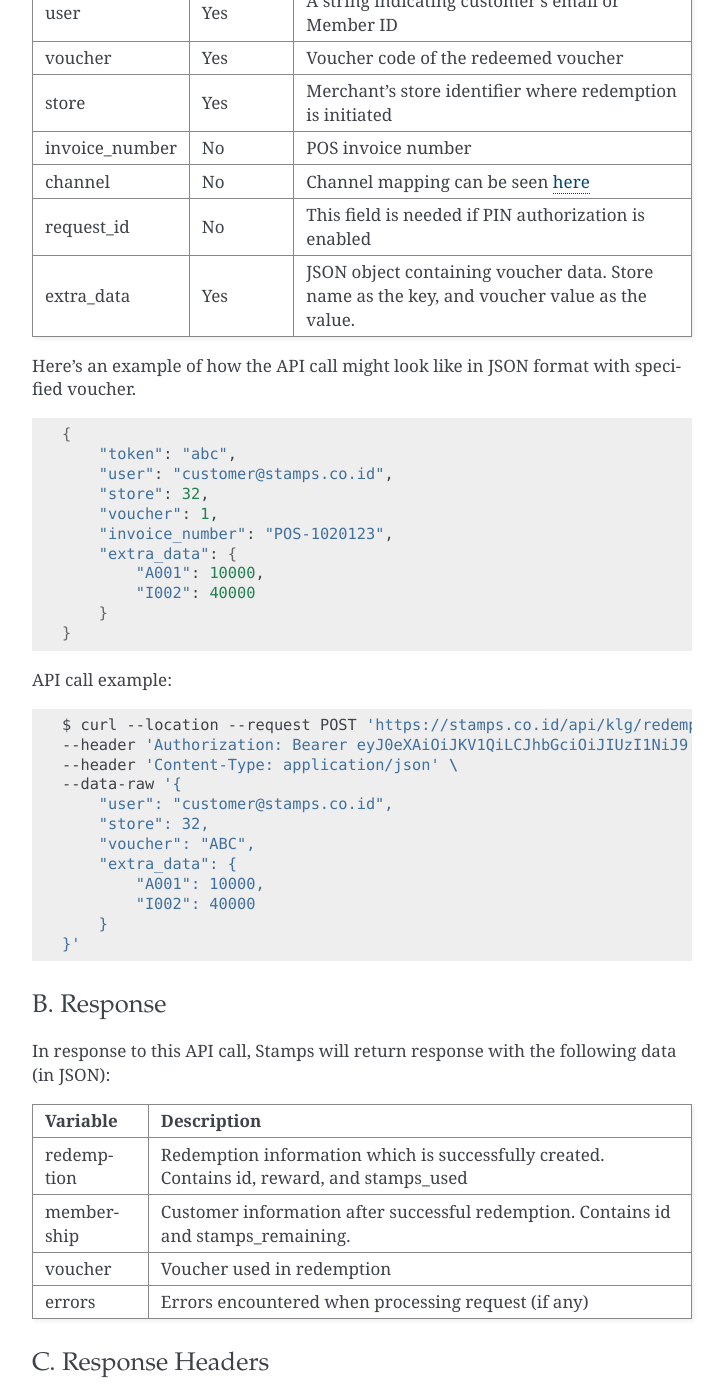
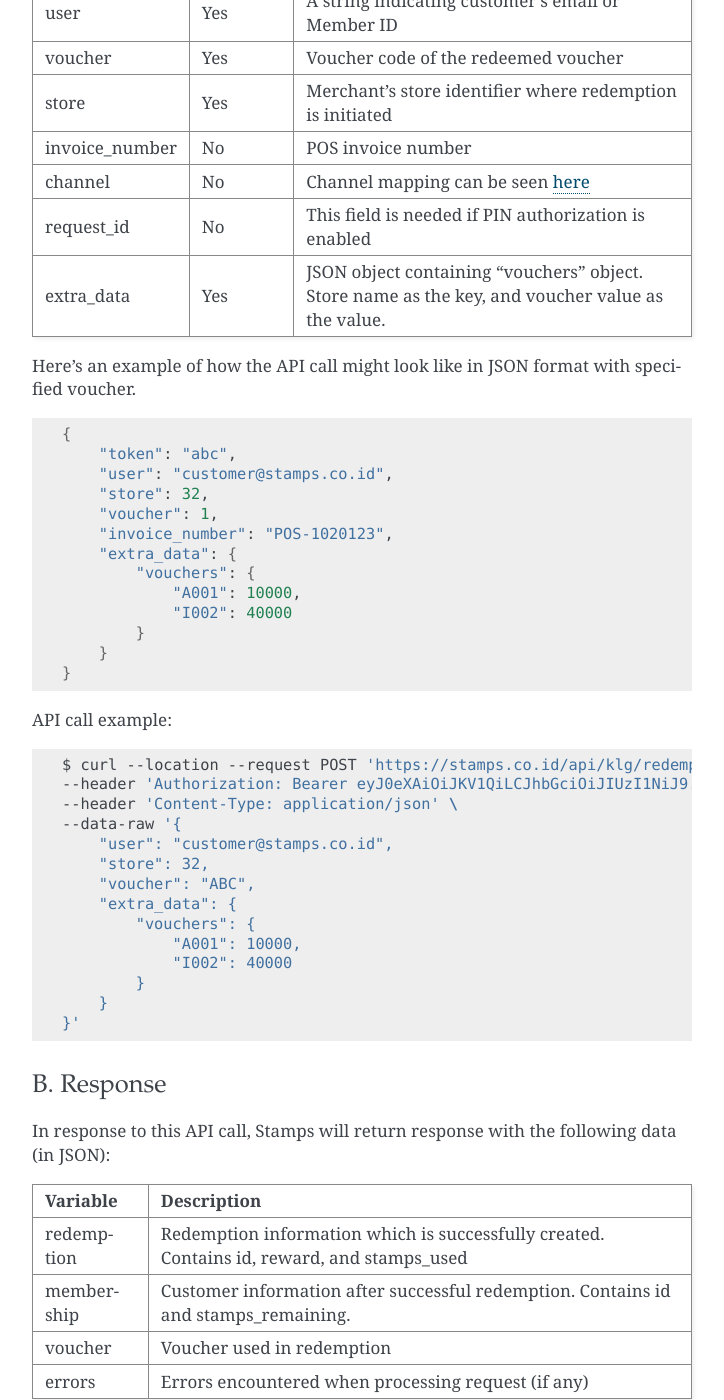
Before and after one commit to ui/stamps-api-docs, a Sphinx documentation site: the page built from source/klg_api.rst, in a window 1280 px wide and 1400 px high, scrolled down 16957 px. Shown: the whole window, without its empty margins (388-1112 px from the left). Built offline with Sphinx 7.4.7, drawn with Linux system fonts in a browser that asks for light colours.

Commit message:
add vouchers field on klg voucher redemption

```diff
--- a/source/klg_api.rst
+++ b/source/klg_api.rst
@@ -791,7 +791,7 @@ store           Yes       Merchant's store identifier where redemption is initia
 invoice_number  No        POS invoice number
 channel         No        Channel mapping can be seen :ref:`here <Channel Mapping>`
 request_id      No        This field is needed if PIN authorization is enabled
-extra_data      Yes       JSON object containing voucher data. Store name as the key, and voucher value as the value.
+extra_data      Yes       JSON object containing "vouchers" object. Store name as the key, and voucher value as the value.
 =============== ========= =========================
 
 Here's an example of how the API call might look like in JSON format with specified voucher.
@@ -805,8 +805,10 @@ Here's an example of how the API call might look like in JSON format with specif
         "voucher": 1,
         "invoice_number": "POS-1020123",
         "extra_data": {
-            "A001": 10000,
-            "I002": 40000
+            "vouchers": {
+                "A001": 10000,
+                "I002": 40000
+            }
         }
     }
 
@@ -822,8 +824,10 @@ API call example:
         "store": 32,
         "voucher": "ABC",
         "extra_data": {
-            "A001": 10000,
-            "I002": 40000
+            "vouchers": {
+                "A001": 10000,
+                "I002": 40000
+            }
         }
     }'
 
```
